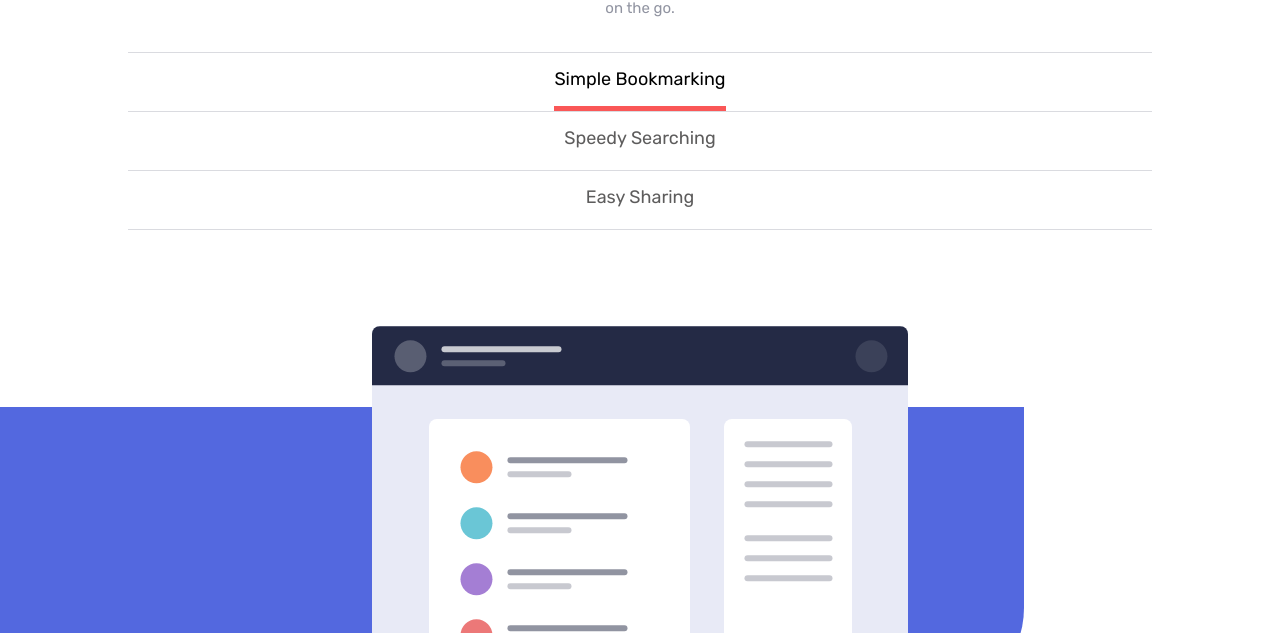
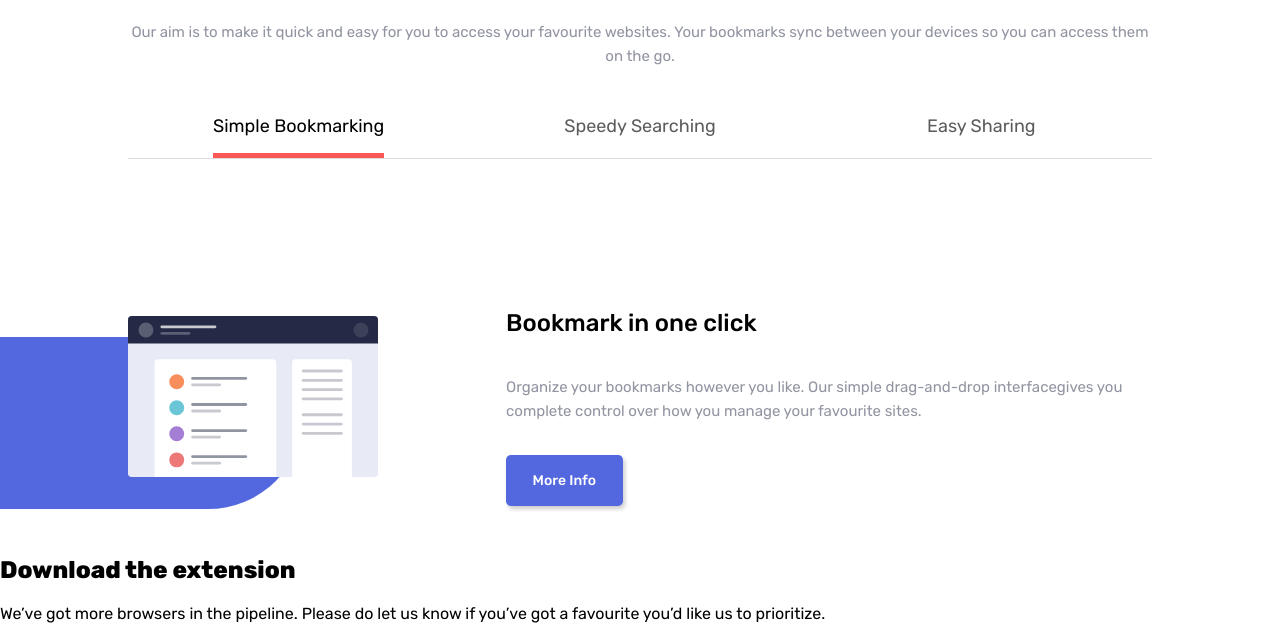
Before and after one commit to Madahva/Bookmark--Landing-page, a plain HTML site: page index.html in a window 1280 px wide. Shown: the part 708-1341 px from the top of the page. Drawn offline with Linux system fonts and the light colour scheme.

Commit message:
Features Section Styled Tablet

```diff
--- a/src/styles/features.css
+++ b/src/styles/features.css
@@ -19,7 +19,7 @@
 }
 
 .features__tab--hidden {
-  display: none;
+  display: none !important;
 }
 
 .features__tab-buttons {
@@ -80,13 +80,15 @@
 .features__tab img {
   margin-top: 6rem;
   max-width: 100%;
+  max-height: 250px;
+  min-width: 250px;
 }
 
 .features__tab__image__blue-bg {
   background-color: var(--soft-blue-color);
   bottom: -2rem;
   min-height: 67%;
-  min-width: 80%;
+  min-width: 60%;
   position: absolute;
   z-index: -1;
 }
@@ -136,3 +138,48 @@
   box-shadow: 3px 4px 4px #ccc;
   color: var(--soft-blue-color);
 }
+
+@media(min-width: 670px) {
+  .features__tab__image__blue-bg {
+    min-width: 55%;
+  }
+}
+
+@media(min-width: 900px) {
+
+  .features__text-tittle {
+    margin-top: 8rem;
+  }
+
+  .features__text-para {
+    margin: 2rem 0;
+  }
+
+  .features__tab {
+    align-items: center;
+    display: flex;
+    flex-direction: row;
+    justify-content: center;
+  }
+
+  .features__tab-buttons {
+    flex-direction: row;
+  }
+
+  .features__tab-buttons div:first-of-type {
+    border-top: 0 solid rgba(145, 148, 161, 0.332);
+  }
+
+  .features__tab__text {
+    text-align: left;
+    padding-left: 0;
+  }
+
+  .features__tab__text p {
+    margin: 0rem 0 3rem 0;
+  }
+
+  .features__tab__image__blue-bg {
+    min-width: 60%;
+  }
+}
```
